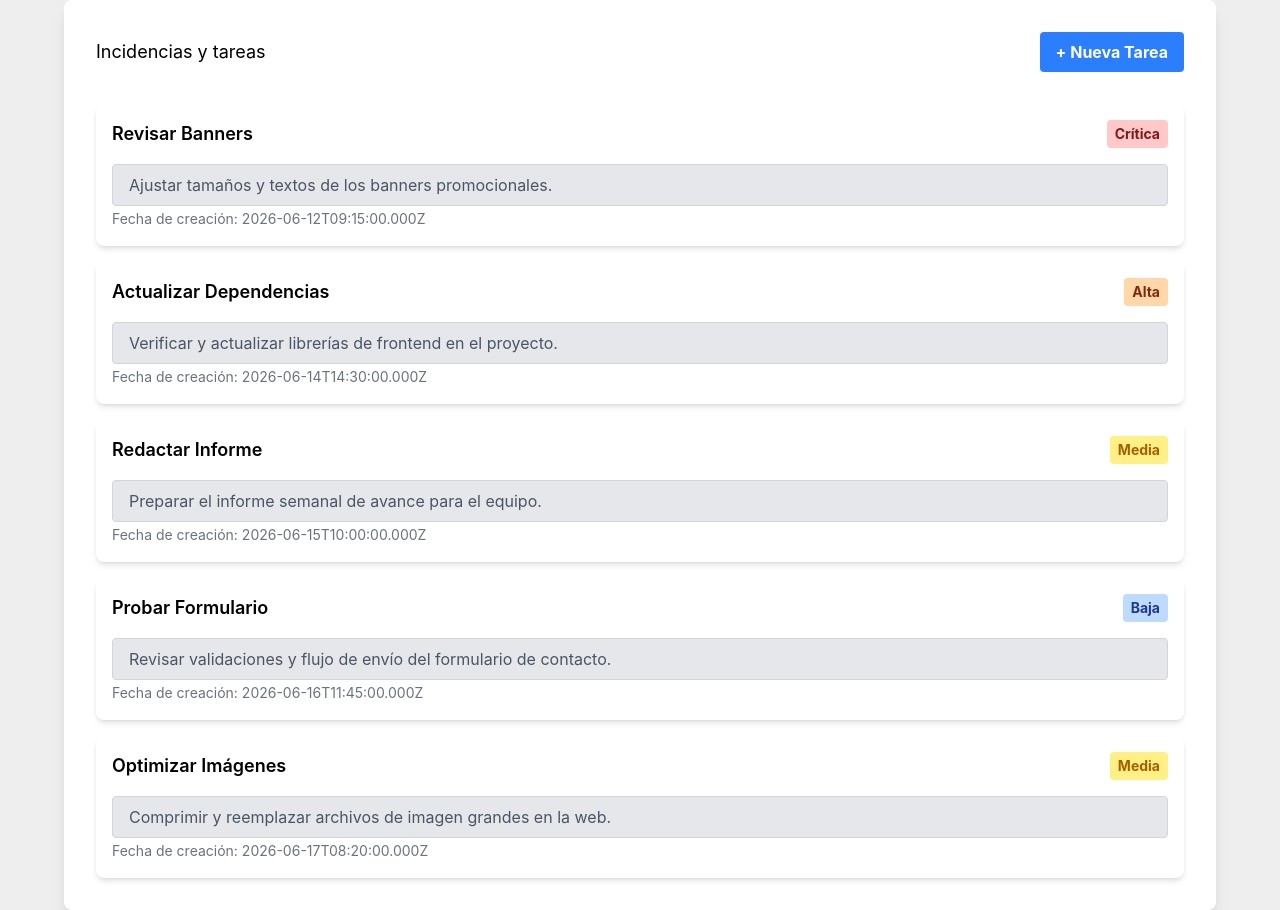
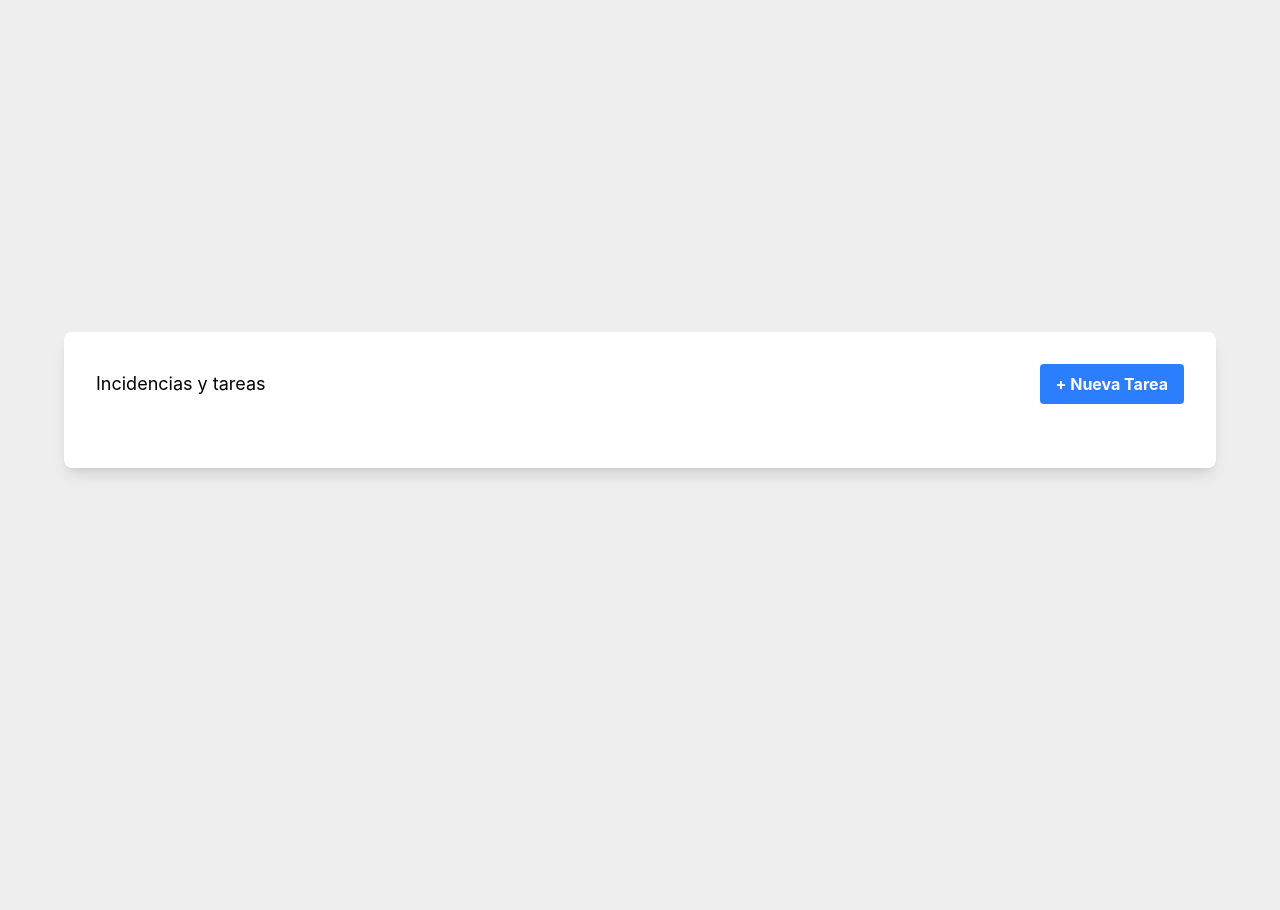
Before and after one commit to RickBm400/task-manager, a React (Vite) app in the folder apps/web/: page / in a window 1280 px wide. After the commit the page ends 800 px from the top, so only its background shows below. Built offline with nearby package versions, Linux system fonts and the light colour scheme.

Commit message:
create component for search tasks

```diff
--- a/apps/web/package.json
+++ b/apps/web/package.json
@@ -11,6 +11,7 @@
   },
   "dependencies": {
     "@tailwindcss/vite": "^4.3.1",
+    "antd": "^6.4.4",
     "react": "^19.2.6",
     "react-dom": "^19.2.6",
     "react-icons": "^5.6.0",
--- /dev/null
+++ b/apps/web/src/components/SearchComponents.tsx
@@ -0,0 +1,5 @@
+import type React from "react";
+
+export function SearchBar(): React.ReactNode {
+  return <></>;
+}
--- a/apps/web/src/constants/tasks.ts
+++ b/apps/web/src/constants/tasks.ts
@@ -1,35 +1,35 @@
 import type { Task } from "@repo/task-manager-types";
 
 export const TaskExamples: Task[] = [
-  {
-    title: "Revisar Banners",
-    description: "Ajustar tamaños y textos de los banners promocionales.",
-    createdAt: new Date("2026-06-12T09:15:00Z"),
-    priority: "CRITIC",
-  },
-  {
-    title: "Actualizar Dependencias",
-    description: "Verificar y actualizar librerías de frontend en el proyecto.",
-    createdAt: new Date("2026-06-14T14:30:00Z"),
-    priority: "HIGH",
-  },
-  {
-    title: "Redactar Informe",
-    description: "Preparar el informe semanal de avance para el equipo.",
-    createdAt: new Date("2026-06-15T10:00:00Z"),
-    priority: "MEDIUM",
-  },
-  {
-    title: "Probar Formulario",
-    description:
-      "Revisar validaciones y flujo de envío del formulario de contacto.",
-    createdAt: new Date("2026-06-16T11:45:00Z"),
-    priority: "LOW",
-  },
-  {
-    title: "Optimizar Imágenes",
-    description: "Comprimir y reemplazar archivos de imagen grandes en la web.",
-    createdAt: new Date("2026-06-17T08:20:00Z"),
-    priority: "MEDIUM",
-  },
+  // {
+  //   title: "Revisar Banners",
+  //   description: "Ajustar tamaños y textos de los banners promocionales.",
+  //   createdAt: new Date("2026-06-12T09:15:00Z"),
+  //   priority: "CRITIC",
+  // },
+  // {
+  //   title: "Actualizar Dependencias",
+  //   description: "Verificar y actualizar librerías de frontend en el proyecto.",
+  //   createdAt: new Date("2026-06-14T14:30:00Z"),
+  //   priority: "HIGH",
+  // },
+  // {
+  //   title: "Redactar Informe",
+  //   description: "Preparar el informe semanal de avance para el equipo.",
+  //   createdAt: new Date("2026-06-15T10:00:00Z"),
+  //   priority: "MEDIUM",
+  // },
+  // {
+  //   title: "Probar Formulario",
+  //   description:
+  //     "Revisar validaciones y flujo de envío del formulario de contacto.",
+  //   createdAt: new Date("2026-06-16T11:45:00Z"),
+  //   priority: "LOW",
+  // },
+  // {
+  //   title: "Optimizar Imágenes",
+  //   description: "Comprimir y reemplazar archivos de imagen grandes en la web.",
+  //   createdAt: new Date("2026-06-17T08:20:00Z"),
+  //   priority: "MEDIUM",
+  // },
 ];
```
Also changed, not shown: 1 other file (tests, documents, lock files or other folders).
